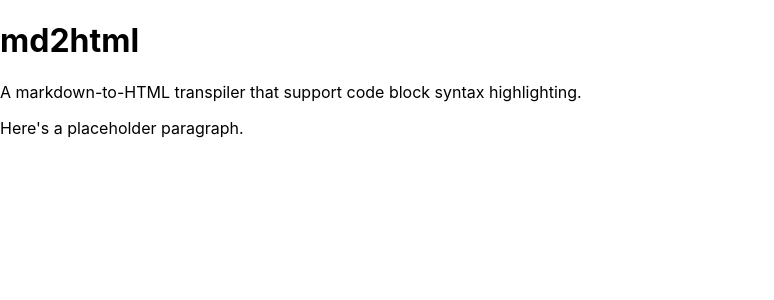
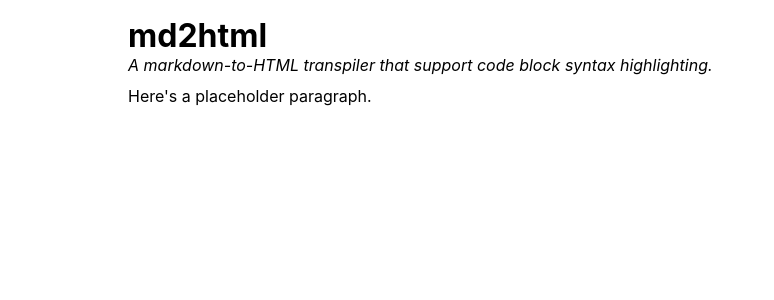
Before and after one commit to dascally/md2html, a React (Create React App) app: page / in a window 1280 px wide. Shown: the top 300 px of the page, without its empty margins (0-774 px from the left). Built offline with nearby package versions, Linux system fonts and the light colour scheme.

Commit message:
Do some initial styling

```diff
--- a/src/index.css
+++ b/src/index.css
@@ -1,5 +1,7 @@
 body {
-  margin: 0;
+  max-width: 1200px;
+  margin: 1rem auto;
+
   font-family: -apple-system, BlinkMacSystemFont, 'Segoe UI', 'Roboto', 'Oxygen',
     'Ubuntu', 'Cantarell', 'Fira Sans', 'Droid Sans', 'Helvetica Neue',
     sans-serif;
@@ -7,7 +9,47 @@ body {
   -moz-osx-font-smoothing: grayscale;
 }
 
+@media screen and (min-width: 500px) {
+  body {
+    width: 80%;
+  }
+}
+
+hgroup,
+h1,
+h2,
+h3,
+h4,
+h5,
+h6 {
+  margin: calc(4rem / 3) 0 calc(2rem / 3);
+}
+hgroup:first-child,
+h1:first-child,
+h2:first-child,
+h3:first-child,
+h4:first-child,
+h5:first-child,
+h6:first-child {
+  margin-block-start: 0;
+}
+hgroup > h1,
+hgroup > h2,
+hgroup > h3,
+hgroup > h4,
+hgroup > h5,
+hgroup > h6,
+hgroup > p {
+  margin: 0;
+}
+hgroup > p {
+  font-style: italic;
+}
+
+p {
+  margin: 0 0 1rem;
+}
+
 code {
-  font-family: source-code-pro, Menlo, Monaco, Consolas, 'Courier New',
-    monospace;
+  font-family: source-code-pro, Menlo, Monaco, Consolas, monospace;
 }
```
